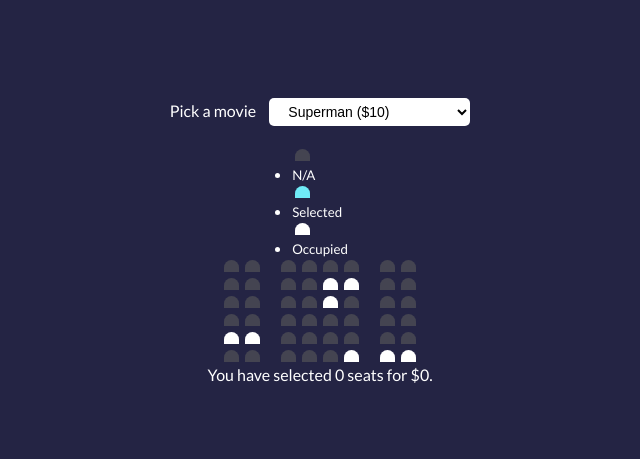
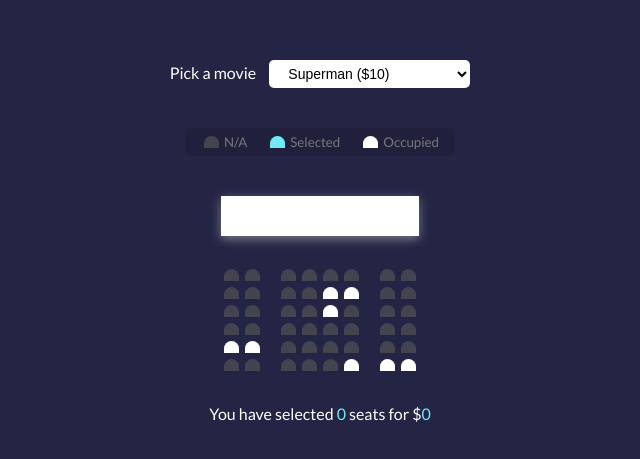
Before and after one commit to dorotaszot/movie-seat-booking-js, a plain HTML site: page index.html in a window 1280 px wide. Shown: the part 169-628 px from the top of the page, without its empty margins (320-960 px from the left). Drawn offline with Linux system fonts and the light colour scheme.

Commit message:
css finished

```diff
--- a/index.html
+++ b/index.html
@@ -99,7 +99,7 @@
     </div>
   </div>
 
-  <p class="text">You have selected <span id='count'>0</span> seats for $<span>0</span>.</p>
+  <p class="text">You have selected <span id='count'>0</span> seats for $<span>0</span></p>
 
   <script src="main.js"></script>
 </body>
--- a/style.css
+++ b/style.css
@@ -67,3 +67,44 @@ body {
   transform: scale(1);
   cursor: default;
 }
+
+.showcase {
+  display: flex;
+  align-items: center;
+  justify-content: center;
+  background-color: rgba(0, 0, 0, 0.1);
+  padding: 5px;
+  margin-bottom: 40px;
+  margin-top: 20px;
+  border-radius: 5px;
+  color: #777;
+  list-style-type: none;
+}
+
+.showcase li {
+  display: flex;
+  padding-left: 10px;
+  padding-right: 10px;
+  align-items: center;
+  justify-content: center;
+}
+
+.showcase li small {
+  margin-left: 2px;
+}
+
+.container {
+  margin-bottom: 30px;
+}
+
+.screen {
+  background-color: #fff;
+  height: 40px;
+  width: 100%;
+  margin-bottom: 30px;
+  box-shadow: 0 3px 10px rgba(255, 255, 255, 0.4);
+}
+
+p.text span {
+  color: #6feaf6
+}
```
